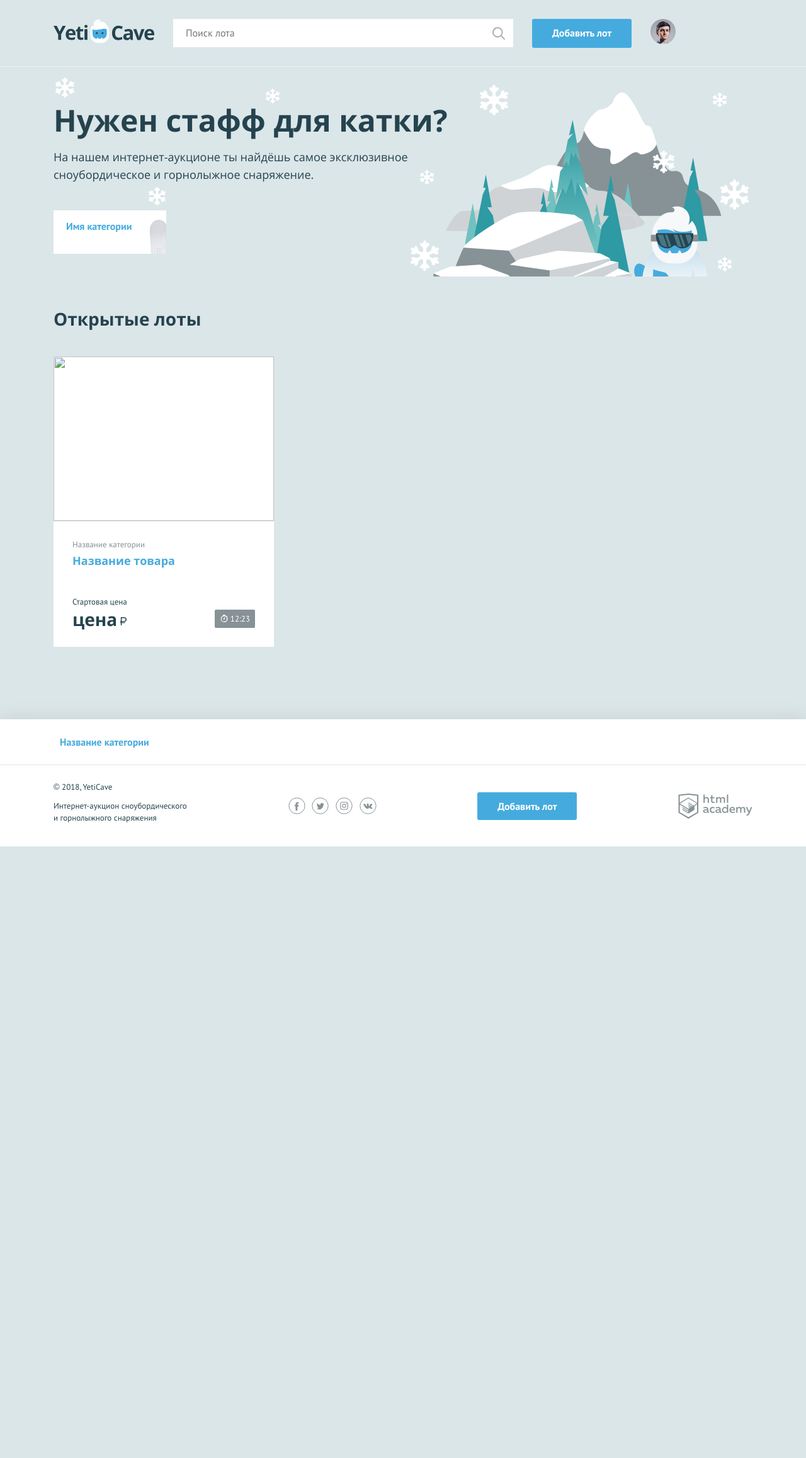
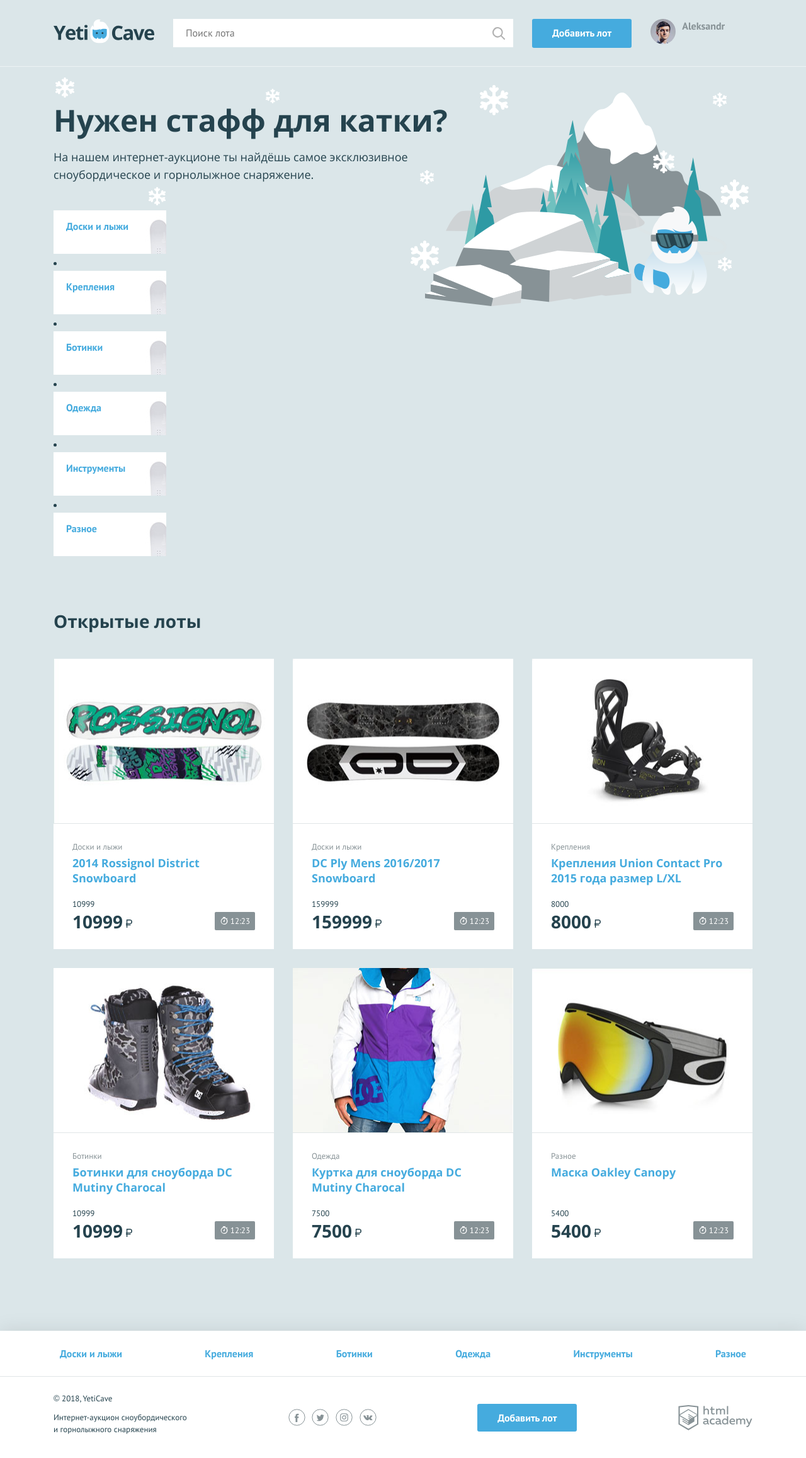
Before and after one commit to ADandelion/126291-yeticave, a PHP site: page / in a window 1280 px wide. Shown: the whole page at 63% size. Before the commit the page ends 1344 px from the top, so only its background shows below. Run offline with PHP 8.4, Linux system fonts and the light colour scheme.

Commit message:
Добавил циклы для блоков ul.nav__list и ul.promo__list

```diff
--- a/index.php
+++ b/index.php
@@ -1,8 +1,50 @@
 <?php
 $is_auth = rand(0, 1);
 
-$user_name = ''; // укажите здесь ваше имя
+$user_name = 'Aleksandr'; // укажите здесь ваше имя
 $user_avatar = 'img/user.jpg';
+$categories = ["Доски и лыжи", "Крепления", "Ботинки",
+                "Одежда", "Инструменты", "Разное"];
+
+$ads = [
+        [
+            'name' => '2014 Rossignol District Snowboard',
+            'cat' => 'Доски и лыжи',
+            'price' => '10999',
+            'url' => 'img/lot-1.jpg'
+        ],
+        [
+            'name' => 'DC Ply Mens 2016/2017 Snowboard',
+            'cat' => 'Доски и лыжи',
+            'price' => '159999',
+            'url' => 'img/lot-2.jpg'
+        ],
+        [
+            'name' => 'Крепления Union Contact Pro 2015 года размер L/XL',
+            'cat' => 'Крепления',
+            'price' => '8000',
+            'url' => 'img/lot-3.jpg'
+        ],
+        [
+            'name' => 'Ботинки для сноуборда DC Mutiny Charocal',
+            'cat' => 'Ботинки',
+            'price' => '10999',
+            'url' => 'img/lot-4.jpg'
+        ],
+        [
+            'name' => 'Куртка для сноуборда DC Mutiny Charocal',
+            'cat' => 'Одежда',
+            'price' => '7500',
+            'url' => 'img/lot-5.jpg'
+        ],
+        [
+            'name' => 'Маска Oakley Canopy',
+            'cat' => 'Разное',
+            'price' => '5400',
+            'url' => 'img/lot-6.jpg'
+        ],
+];
+
 ?>
 <!DOCTYPE html>
 <html lang="ru">
@@ -56,29 +98,30 @@
         <h2 class="promo__title">Нужен стафф для катки?</h2>
         <p class="promo__text">На нашем интернет-аукционе ты найдёшь самое эксклюзивное сноубордическое и горнолыжное снаряжение.</p>
         <ul class="promo__list">
-            <!--заполните этот список из массива категорий-->
+        <?php foreach ($categories as  $cat):  ?>
             <li class="promo__item promo__item--boards">
-                <a class="promo__link" href="pages/all-lots.html">Имя категории</a>
+                <a class="promo__link" href="pages/all-lots.html"><?=$cat; ?></a>
             </li>
         </ul>
+        <?php endforeach; ?>
     </section>
     <section class="lots">
         <div class="lots__header">
             <h2>Открытые лоты</h2>
         </div>
         <ul class="lots__list">
-            <!--заполните этот список из массива с товарами-->
+        <?php foreach ($ads as $key => $ad): ?>
             <li class="lots__item lot">
                 <div class="lot__image">
-                    <img src="" width="350" height="260" alt="">
+                    <img src="<?=$ad['url']; ?>" width="350" height="260" alt="">
                 </div>
                 <div class="lot__info">
-                    <span class="lot__category">Название категории</span>
-                    <h3 class="lot__title"><a class="text-link" href="pages/lot.html">Название товара</a></h3>
+                    <span class="lot__category"><?=$ad['cat']; ?></span>
+                    <h3 class="lot__title"><a class="text-link" href="pages/lot.html"><?=$ad['name']; ?></a></h3>
                     <div class="lot__state">
                         <div class="lot__rate">
-                            <span class="lot__amount">Стартовая цена</span>
-                            <span class="lot__cost">цена<b class="rub">р</b></span>
+                            <span class="lot__amount"><?=$ad['price']; ?></span>
+                            <span class="lot__cost"><?=$ad['price']; ?><b class="rub">р</b></span>
                         </div>
                         <div class="lot__timer timer">
                             12:23
@@ -86,6 +129,7 @@
                     </div>
                 </div>
             </li>
+        <?php endforeach; ?>
         </ul>
     </section>
 </main>
@@ -94,10 +138,11 @@
 <footer class="main-footer">
     <nav class="nav">
         <ul class="nav__list container">
-            <!--заполните этот список из массива категорий-->
+        <?php foreach ($categories as $cat): ?>
             <li class="nav__item">
-                <a href="pages/all-lots.html">Название категории</a>
+                <a href="pages/all-lots.html"><?=$cat; ?></a>
             </li>
+        <?php endforeach; ?>
         </ul>
     </nav>
     <div class="main-footer__bottom container">
```
